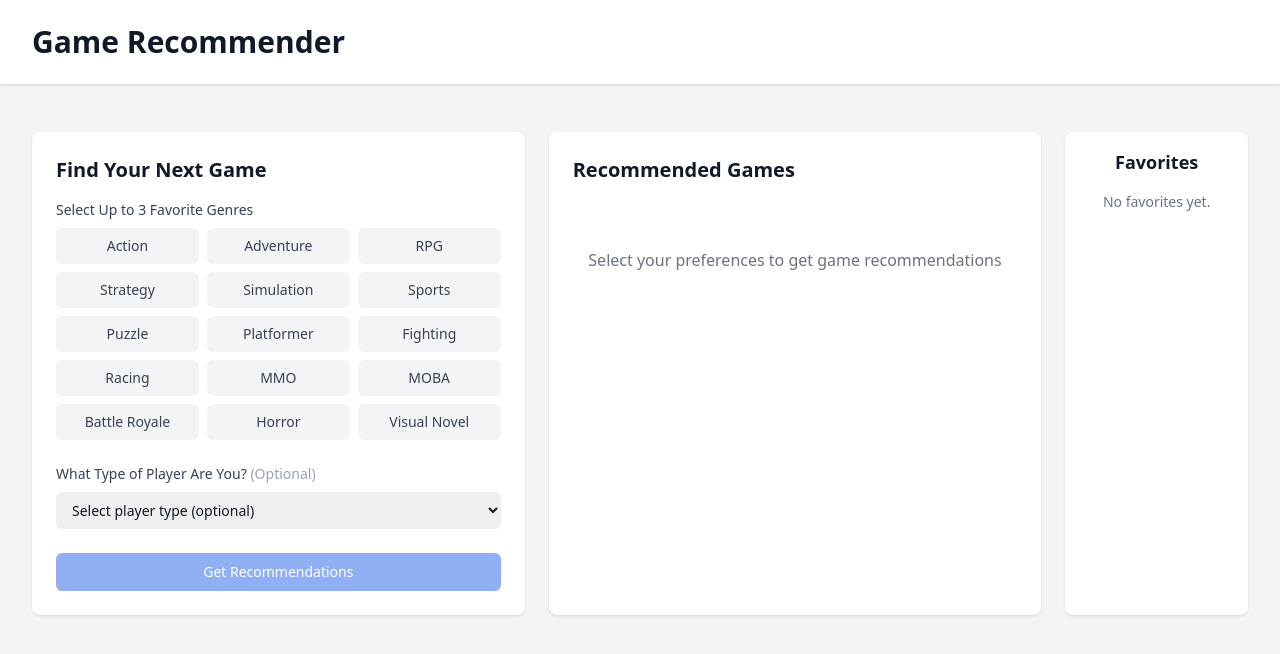
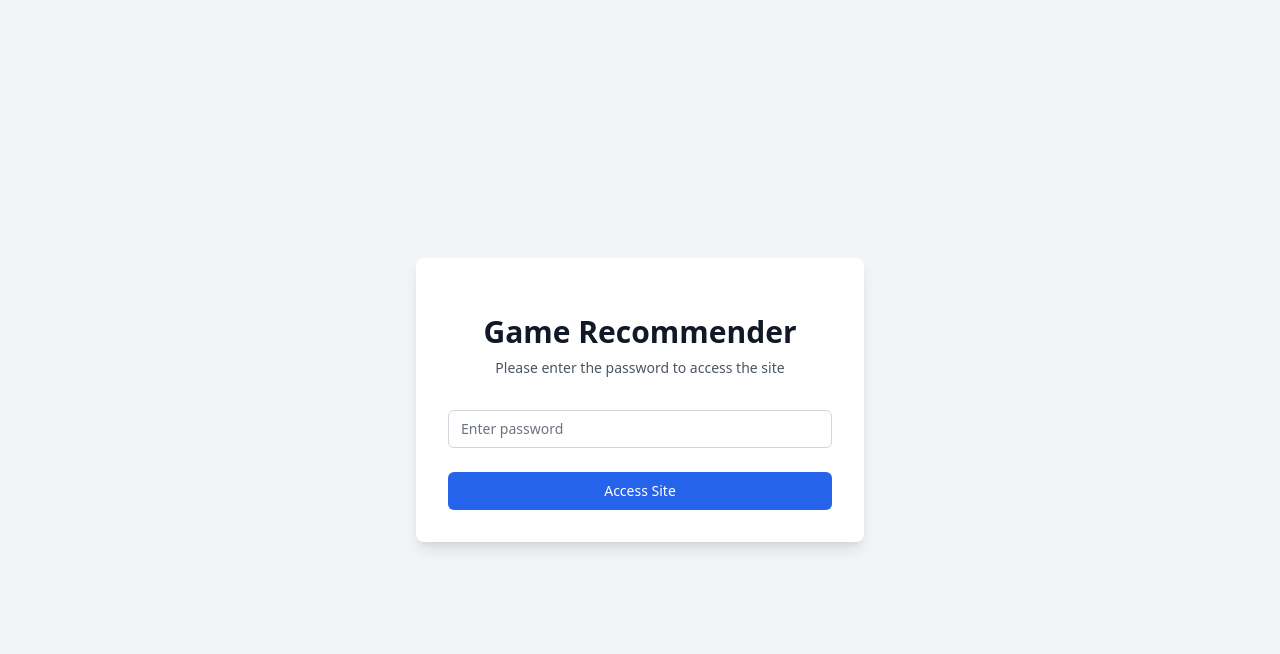
Before and after one commit to cvs393/game-recs, a React (Vite) app in the folder client/: page / in a window 1280 px wide. Shown: the top 654 px of the page. Built offline with nearby package versions, Linux system fonts and the light colour scheme; the HTML template or start-up script is replaced by a standard one.

Commit message:
security

```diff
--- a/client/src/App.tsx
+++ b/client/src/App.tsx
@@ -2,6 +2,7 @@ import { useState, useEffect } from 'react'
 import axios from 'axios'
 import { GameForm } from './components/GameForm'
 import { GameRecommendations } from './components/GameRecommendations'
+import { PasswordProtection } from './components/PasswordProtection'
 import { Game } from './types'
 
 function App() {
@@ -9,6 +10,8 @@ function App() {
   const [loading, setLoading] = useState(false)
   const [error, setError] = useState<string | null>(null)
   const [favorites, setFavorites] = useState<Game[]>([])
+  const [isAuthenticated, setIsAuthenticated] = useState(false)
+  const [authExpiresAt, setAuthExpiresAt] = useState<number | null>(null)
 
   // Load favorites from localStorage
   useEffect(() => {
@@ -22,6 +25,13 @@ function App() {
   useEffect(() => {
     localStorage.setItem('favorites', JSON.stringify(favorites))
   }, [favorites])
+
+  // Check authentication expiration
+  useEffect(() => {
+    if (authExpiresAt && authExpiresAt < Date.now()) {
+      handleLogout()
+    }
+  }, [authExpiresAt])
 
   const handleSubmit = async (genres: string[], playerType: string) => {
     setLoading(true)
@@ -40,20 +50,43 @@ function App() {
     }
   }
 
-  // test comment
   const handleFavorite = (game: Game) => {
-    // Use _id if present, otherwise id
-    const gameId = (game as any)._id || (game as any).id;
+    const gameId = (game as any)._id || (game as any).id
     if (!favorites.some(fav => ((fav as any)._id || (fav as any).id) === gameId)) {
-      setFavorites(prev => [...prev, game]);
+      setFavorites(prev => [...prev, game])
     }
+  }
+
+  const handleAuthenticated = (token: string, expiresAt: number) => {
+    setIsAuthenticated(true)
+    setAuthExpiresAt(expiresAt)
+    // Set the token for all future requests
+    axios.defaults.headers.common['Authorization'] = `Bearer ${token}`
+  }
+
+  const handleLogout = () => {
+    setIsAuthenticated(false)
+    setAuthExpiresAt(null)
+    localStorage.removeItem('authToken')
+    localStorage.removeItem('authExpiresAt')
+    delete axios.defaults.headers.common['Authorization']
+  }
+
+  if (!isAuthenticated) {
+    return <PasswordProtection onAuthenticated={handleAuthenticated} />
   }
 
   return (
     <div className="min-h-screen bg-gray-100">
       <header className="bg-white shadow">
-        <div className="max-w-7xl mx-auto py-6 px-4 sm:px-6 lg:px-8">
+        <div className="max-w-7xl mx-auto py-6 px-4 sm:px-6 lg:px-8 flex justify-between items-center">
           <h1 className="text-3xl font-bold text-gray-900">Game Recommender</h1>
+          <button
+            onClick={handleLogout}
+            className="px-4 py-2 text-sm text-gray-600 hover:text-gray-900"
+          >
+            Logout
+          </button>
         </div>
       </header>
 
--- /dev/null
+++ b/client/src/components/PasswordProtection.tsx
@@ -0,0 +1,108 @@
+import { useState, useEffect } from 'react'
+import axios from 'axios'
+
+interface Props {
+  onAuthenticated: (token: string, expiresAt: number) => void
+}
+
+export function PasswordProtection({ onAuthenticated }: Props) {
+  const [password, setPassword] = useState('')
+  const [error, setError] = useState<string | null>(null)
+  const [loading, setLoading] = useState(false)
+
+  // Check if already authenticated
+  useEffect(() => {
+    const token = localStorage.getItem('authToken')
+    const expiresAt = localStorage.getItem('authExpiresAt')
+
+    if (token && expiresAt && parseInt(expiresAt) > Date.now()) {
+      onAuthenticated(token, parseInt(expiresAt))
+    } else if (token) {
+      // Clear expired token
+      localStorage.removeItem('authToken')
+      localStorage.removeItem('authExpiresAt')
+    }
+  }, [onAuthenticated])
+
+  const handleSubmit = async (e: React.FormEvent) => {
+    e.preventDefault()
+    setLoading(true)
+    setError(null)
+
+    try {
+      const apiUrl = import.meta.env.VITE_API_URL || 'https://game-recs.onrender.com'
+      const response = await axios.post(`${apiUrl}/api/auth/verify`, { password })
+
+      if (response.data.success) {
+        const { token, expiresAt } = response.data
+        localStorage.setItem('authToken', token)
+        localStorage.setItem('authExpiresAt', expiresAt.toString())
+        onAuthenticated(token, expiresAt)
+      }
+    } catch (error: any) {
+      if (error.response?.status === 401) {
+        setError('Incorrect password. Please try again.')
+      } else {
+        setError('An error occurred. Please try again.')
+      }
+      setPassword('')
+    } finally {
+      setLoading(false)
+    }
+  }
+
+  return (
+    <div className="min-h-screen bg-gray-100 flex items-center justify-center">
+      <div className="max-w-md w-full space-y-8 p-8 bg-white rounded-lg shadow-lg">
+        <div>
+          <h2 className="mt-6 text-center text-3xl font-extrabold text-gray-900">
+            Game Recommender
+          </h2>
+          <p className="mt-2 text-center text-sm text-gray-600">
+            Please enter the password to access the site
+          </p>
+        </div>
+        <form className="mt-8 space-y-6" onSubmit={handleSubmit}>
+          <div>
+            <label htmlFor="password" className="sr-only">
+              Password
+            </label>
+            <input
+              id="password"
+              name="password"
+              type="password"
+              required
+              value={password}
+              onChange={(e) => {
+                setPassword(e.target.value)
+                setError(null)
+              }}
+              className={`appearance-none rounded-md relative block w-full px-3 py-2 border ${
+                error ? 'border-red-300' : 'border-gray-300'
+              } placeholder-gray-500 text-gray-900 focus:outline-none focus:ring-blue-500 focus:border-blue-500 focus:z-10 sm:text-sm`}
+              placeholder="Enter password"
+              disabled={loading}
+            />
+            {error && (
+              <p className="mt-2 text-sm text-red-600">
+                {error}
+              </p>
+            )}
+          </div>
+
+          <div>
+            <button
+              type="submit"
+              disabled={loading}
+              className={`group relative w-full flex justify-center py-2 px-4 border border-transparent text-sm font-medium rounded-md text-white bg-blue-600 hover:bg-blue-700 focus:outline-none focus:ring-2 focus:ring-offset-2 focus:ring-blue-500 ${
+                loading ? 'opacity-50 cursor-not-allowed' : ''
+              }`}
+            >
+              {loading ? 'Verifying...' : 'Access Site'}
+            </button>
+          </div>
+        </form>
+      </div>
+    </div>
+  )
+}
```
Also changed, not shown: 2 other files (tests, documents, lock files or other folders).
